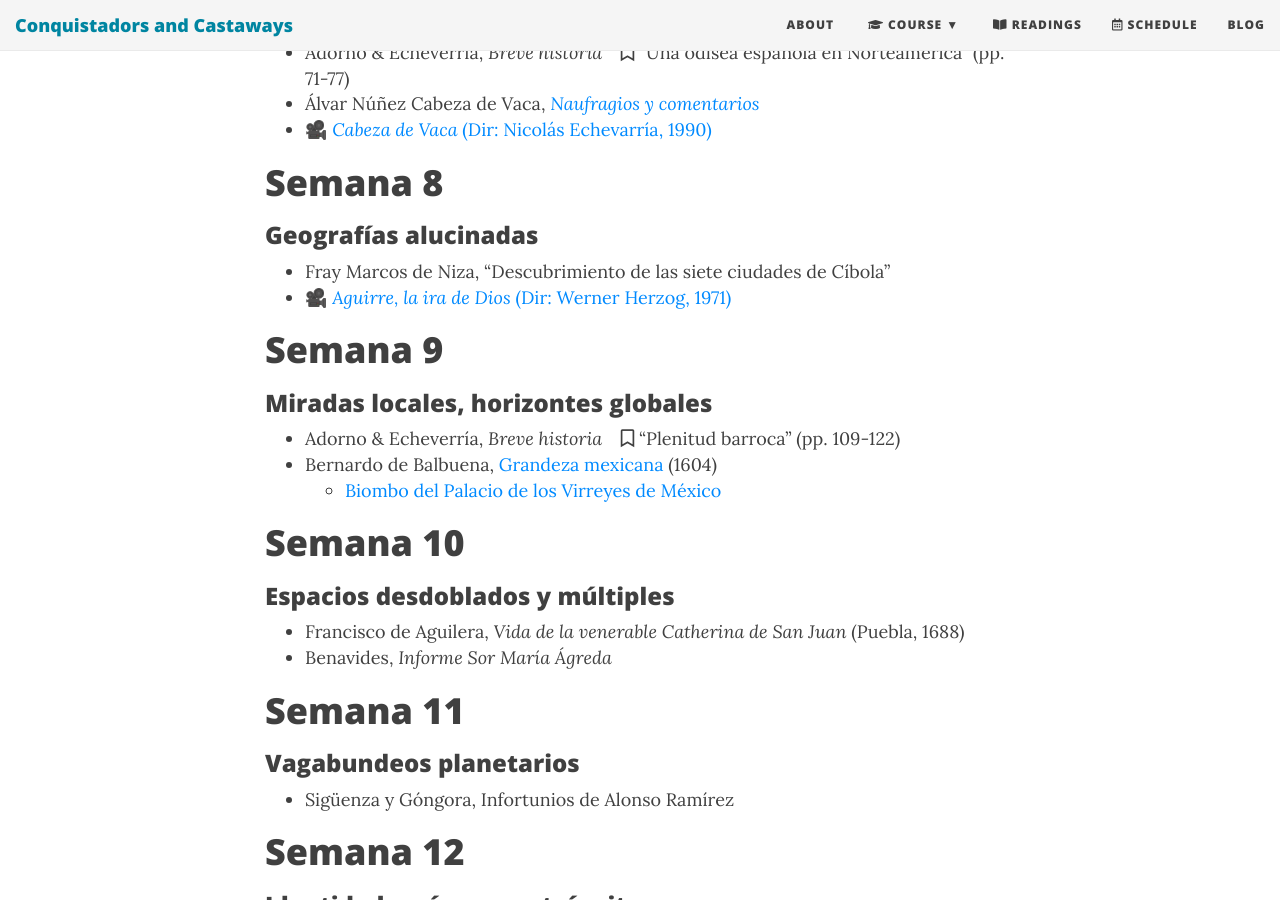
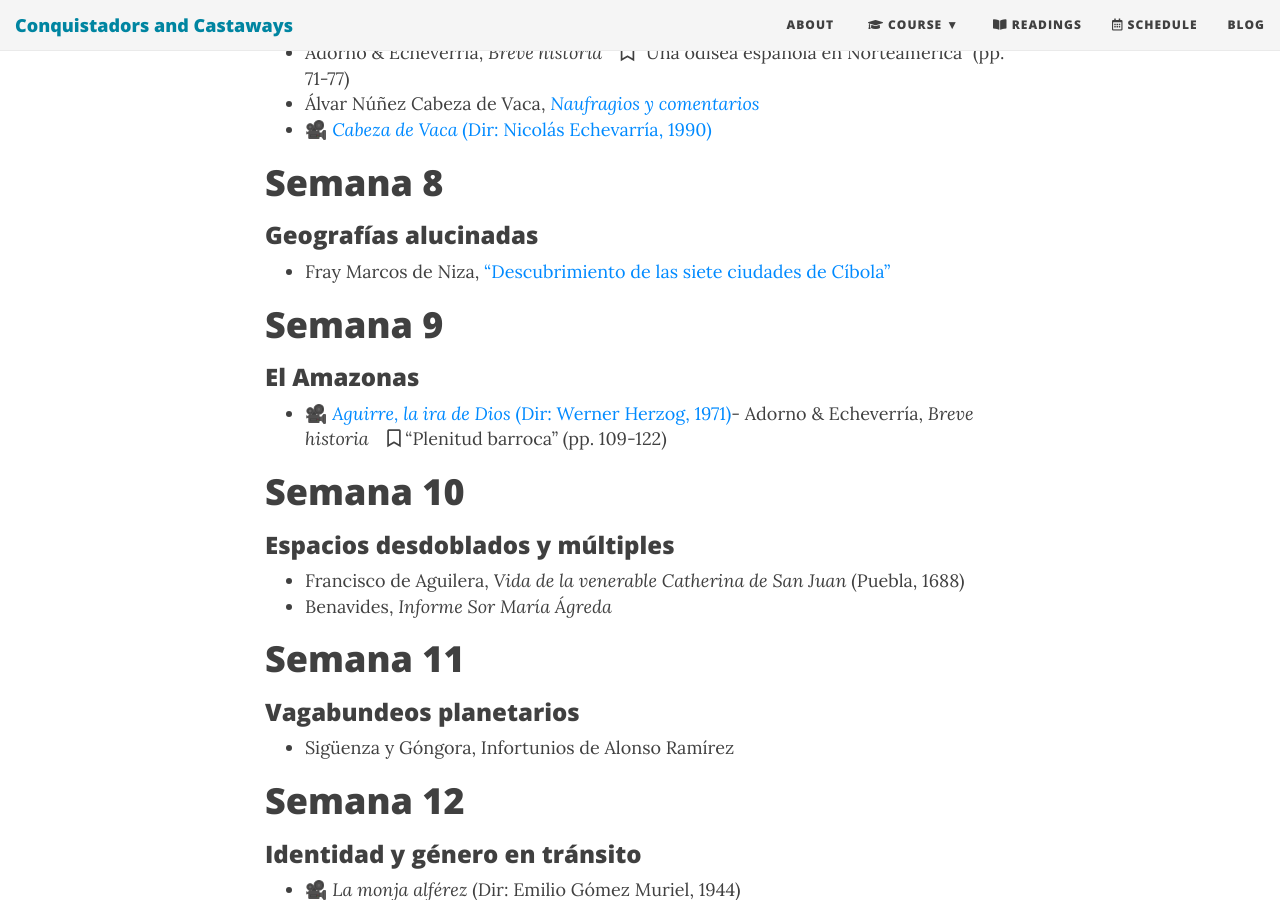
Before and after one commit to Hipomenes/ls452, a Jekyll site: the page built from syllabus.md, in a window 1280 px wide and 900 px high, scrolled down 2542 px. Built offline with Jekyll 4.4.1, drawn with Linux system fonts in a browser that asks for light colours; nearby versions of some CDN libraries.

Commit message:
Update syllabus.md

```diff
--- a/syllabus.md
+++ b/syllabus.md
@@ -69,16 +69,13 @@
 # Semana 8
 ### Geografías alucinadas
 
-- Fray Marcos de Niza, “Descubrimiento de las siete ciudades de Cíbola"
-- 🎥︁ [*Aguirre, la ira de Dios* (Dir: Werner Herzog, 1971)]()
+- Fray Marcos de Niza, [“Descubrimiento de las siete ciudades de Cíbola"](http://www.cervantesvirtual.com/obra-visor/descubrimiento-de-las-siete-ciudades-por-el-p-fr-marcos-de-niza--0/html/4b095958-ec1e-4033-9eeb-8563450eb3cf_2.html)
 
 
 # Semana 9
-### Miradas locales, horizontes globales
+### El Amazonas
 
-- Adorno & Echeverría, *Breve historia*  &ensp; <i class="far fa-bookmark"></i> “Plenitud barroca” (pp. 109-122)
-- Bernardo de Balbuena, [Grandeza mexicana]() (1604)
-    - [Biombo del Palacio de los Virreyes de México](https://upload.wikimedia.org/wikipedia/commons/4/49/Large_screen_of_the_Palace_of_the_Viceroys_of_Mexico%2C_ca._1676-1700%2C_Mexico_City%2C_Museum_of_the_Americas%2C_anonimous_painter.jpg)
+- 🎥︁ [*Aguirre, la ira de Dios* (Dir: Werner Herzog, 1971)]()- Adorno & Echeverría, *Breve historia*  &ensp; <i class="far fa-bookmark"></i> “Plenitud barroca” (pp. 109-122)
 
 # Semana 10
 ### Espacios desdoblados y múltiples
```
